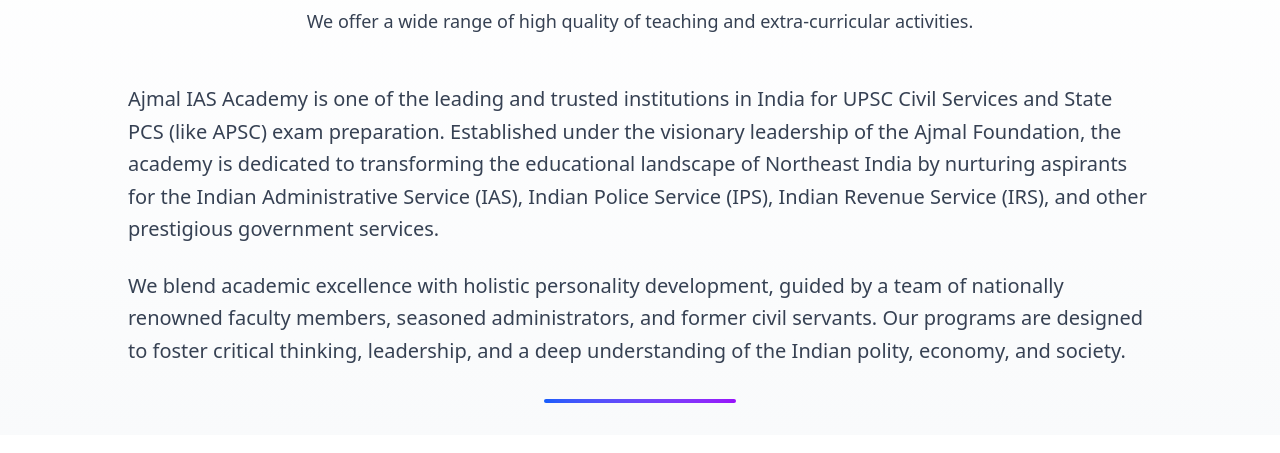
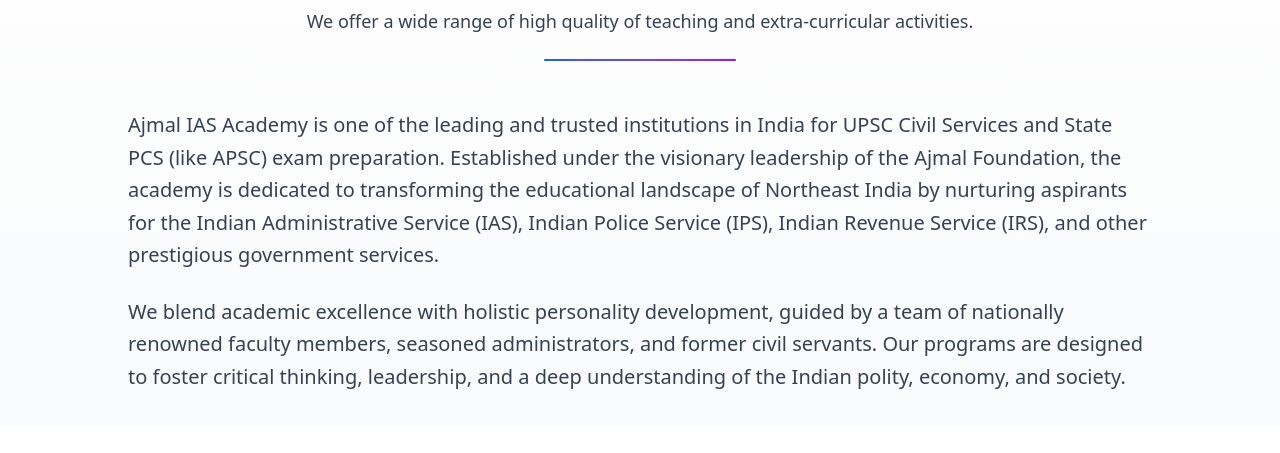
Before and after one commit to tapadar13/ajmal-educare, a Next.js app: page /ias in a window 1280 px wide. Shown: the part 241-694 px from the top of the page. Built offline with nearby package versions, Linux system fonts and the light colour scheme; no server answers.

Commit message:
feat: add gradient underlines to hero subtitles across pages

```diff
--- a/app/(main)/about/page.jsx
+++ b/app/(main)/about/page.jsx
@@ -42,6 +42,11 @@ export default function AboutPage() {
                 Excellence in education for aspiring students across North-East
                 India.
               </p>
+
+              {/* Gradient Underline */}
+              <div className="flex justify-center mt-6">
+                <div className="w-48 h-[2px] bg-gradient-to-r from-blue-600 to-purple-600 rounded-full"></div>
+              </div>
             </div>
             <div className="mt-10 max-w-5xl mx-auto rounded-2xl overflow-hidden shadow-xl ring-1 ring-black/5">
               <Image
--- a/app/(main)/ias/page.jsx
+++ b/app/(main)/ias/page.jsx
@@ -3,12 +3,12 @@
 import Header from '@/components/layout/Header'
 import Footer from '@/components/layout/Footer'
 import { Card, CardContent, CardHeader, CardTitle, CardDescription } from '@/components/ui/card'
-import { BookOpen, CalendarCheck2, GraduationCap, Clock, Monitor, Home, Globe } from 'lucide-react'
+import { Clock, Monitor, Home, Globe } from 'lucide-react'
 import Image from 'next/image'
 
 function GradientIcon({ Icon }) {
   return (
-    <Icon className="w-5 h-5 text-white" />
+    <Icon className="size-5 text-white" />
   );
 }
 
@@ -27,6 +27,11 @@ export default function IASAcademyPage() {
               </h1>
               <h2 className="text-xl sm:text-2xl font-bold text-gray-900 mb-2">Inspired By Excellence & Innovation</h2>
               <p className="text-2xl sm:text-lg text-gray-700">We offer a wide range of high quality of teaching and extra-curricular activities.</p>
+
+              {/* Gradient Underline */}
+              <div className="flex justify-center mt-6">
+                <div className="w-48 h-[2px] bg-gradient-to-r from-blue-600 to-purple-600 rounded-full"></div>
+              </div>
             </div>
 
             {/* Narrative */}
@@ -37,11 +42,6 @@ export default function IASAcademyPage() {
               <p>
                 We blend academic excellence with holistic personality development, guided by a team of nationally renowned faculty members, seasoned administrators, and former civil servants. Our programs are designed to foster critical thinking, leadership, and a deep understanding of the Indian polity, economy, and society.
               </p>
-            </div>
-
-            {/* Gradient Underline */}
-            <div className="flex justify-center mt-8">
-              <div className="w-48 h-1 bg-gradient-to-r from-blue-600 to-purple-600 rounded-full"></div>
             </div>
           </div>
         </section>
--- a/app/(main)/super40/page.jsx
+++ b/app/(main)/super40/page.jsx
@@ -28,6 +28,11 @@ export default function Super40Page() {
               <h2 className="text-xl sm:text-2xl font-bold text-gray-900 mb-2">
                 Premier coaching institute for NEET and JEE in Assam and Northeast India
               </h2>
+
+              {/* Gradient Underline */}
+              <div className="flex justify-center mt-6">
+                <div className="w-48 h-[2px] bg-gradient-to-r from-blue-600 to-purple-600 rounded-full"></div>
+              </div>
             </div>
 
             {/* Narrative */}
```
